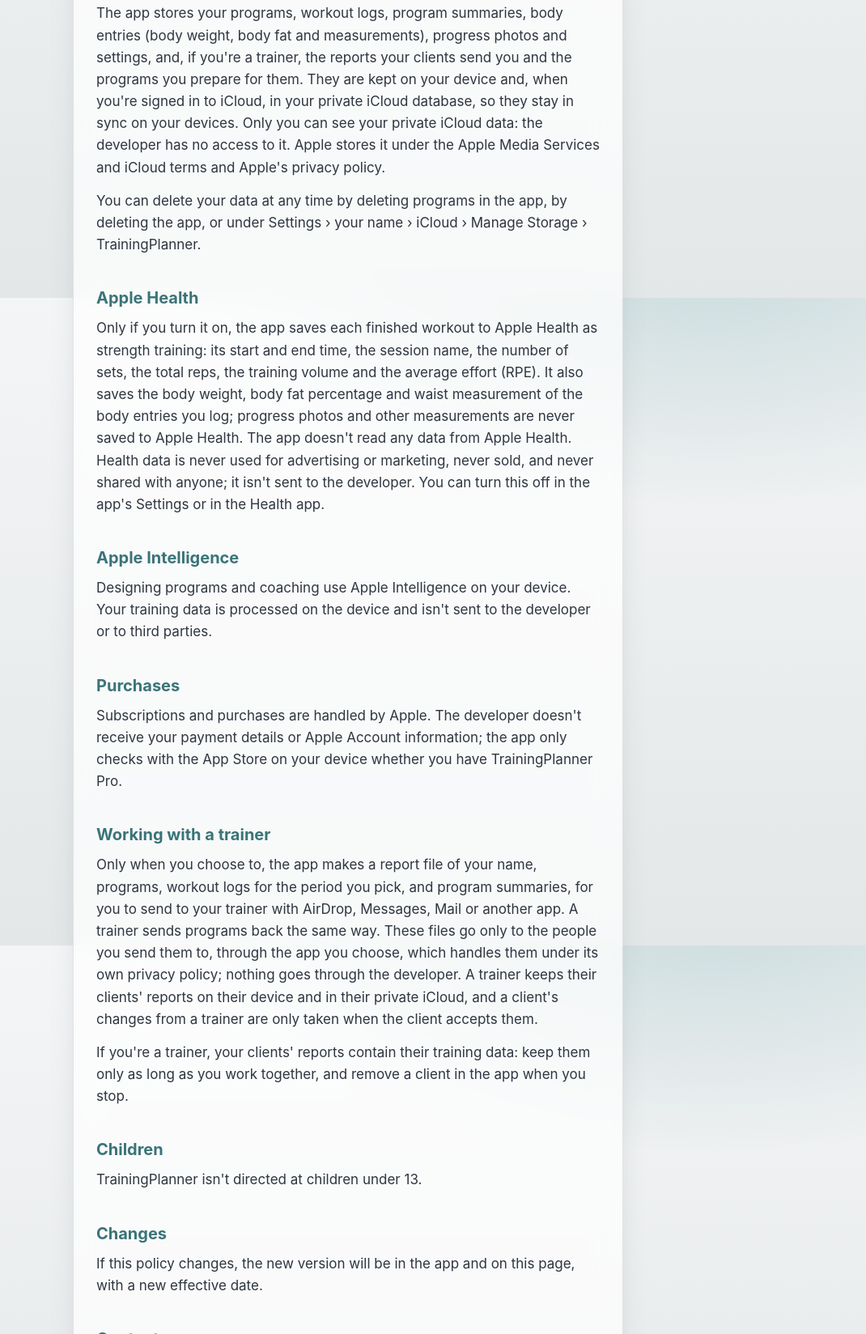
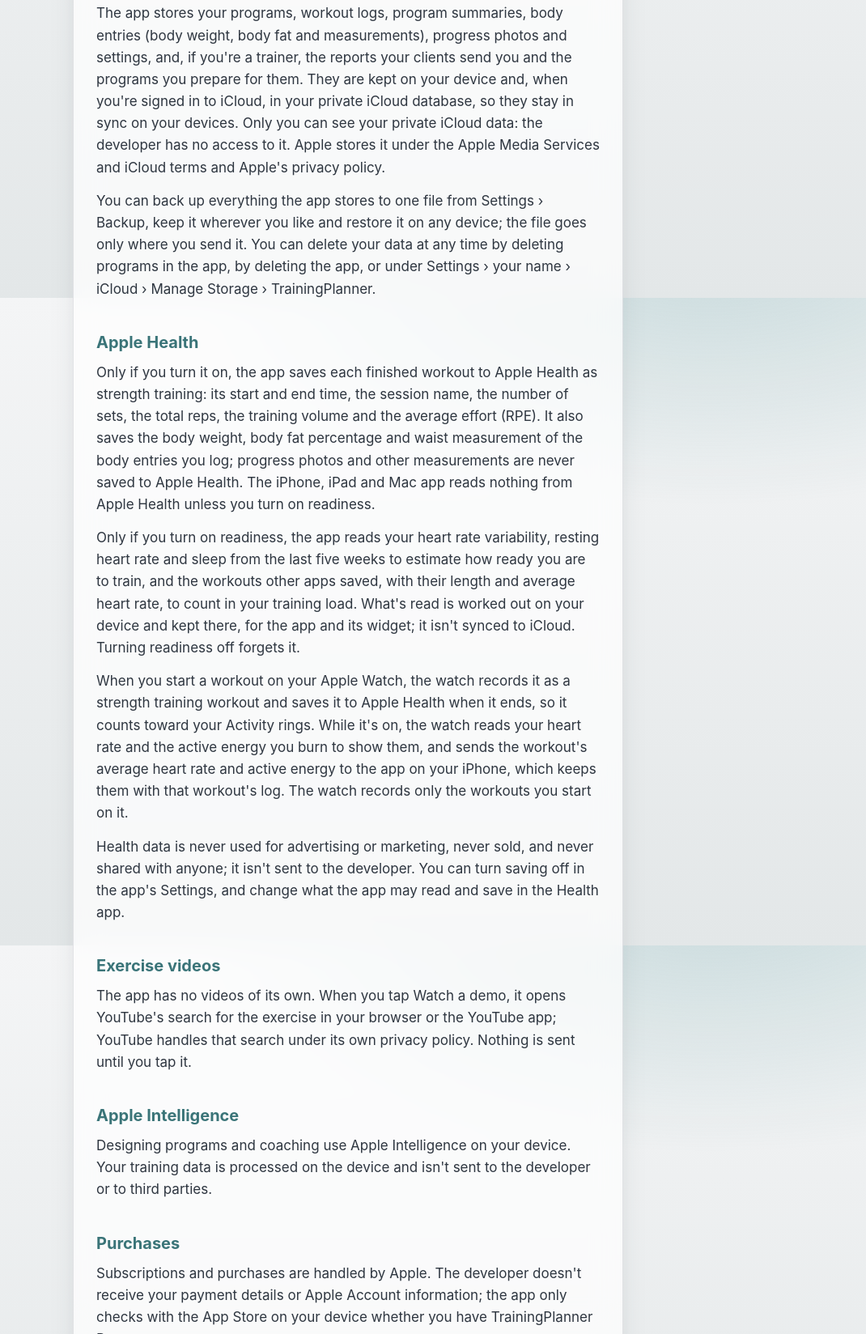
Before and after one commit to drew0ps/Training_Planner_Privacy, a plain HTML site: page index.html in a window 1280 px wide. Shown: the part 432-2080 px from the top of the page at 81% size, without its empty margins (210-1280 px from the left). Drawn offline with Linux system fonts and the light colour scheme.

Commit message:
Policy of 14 November 2026: Watch workouts, readiness reading, demo videos and the backup file

```diff
--- a/index.html
+++ b/index.html
@@ -91,7 +91,7 @@
   </header>
 
   <h1>Privacy Policy</h1>
-  <p class="date">Effective 10 November 2026</p>
+  <p class="date">Effective 14 November 2026</p>
 
   <h2>The short version</h2>
   <p>TrainingPlanner doesn't collect your data. Your training stays on your devices and in your own
@@ -105,17 +105,36 @@
   in to iCloud, in your private iCloud database, so they stay in sync on your devices. Only you can see
   your private iCloud data: the developer has no access to it. Apple stores it under the Apple Media
   Services and iCloud terms and Apple's privacy policy.</p>
-  <p>You can delete your data at any time by deleting programs in the app, by deleting the app, or
-  under Settings &rsaquo; your name &rsaquo; iCloud &rsaquo; Manage Storage &rsaquo; TrainingPlanner.</p>
+  <p>You can back up everything the app stores to one file from Settings &rsaquo; Backup, keep it wherever
+  you like and restore it on any device; the file goes only where you send it. You can delete your data at
+  any time by deleting programs in the app, by deleting the app, or under Settings &rsaquo; your name
+  &rsaquo; iCloud &rsaquo; Manage Storage &rsaquo; TrainingPlanner.</p>
 
   <h2>Apple Health</h2>
   <p>Only if you turn it on, the app saves each finished workout to Apple Health as strength training:
   its start and end time, the session name, the number of sets, the total reps, the training volume
   and the average effort (RPE). It also saves the body weight, body fat percentage and waist
   measurement of the body entries you log; progress photos and other measurements are never saved to
-  Apple Health. The app doesn't read any data from Apple Health. Health data is never used for
-  advertising or marketing, never sold, and never shared with anyone; it isn't sent to the developer.
-  You can turn this off in the app's Settings or in the Health app.</p>
+  Apple Health. The iPhone, iPad and Mac app reads nothing from Apple Health unless you turn on
+  readiness.</p>
+  <p>Only if you turn on readiness, the app reads your heart rate variability, resting heart rate and
+  sleep from the last five weeks to estimate how ready you are to train, and the workouts other apps
+  saved, with their length and average heart rate, to count in your training load. What's read is
+  worked out on your device and kept there, for the app and its widget; it isn't synced to iCloud.
+  Turning readiness off forgets it.</p>
+  <p>When you start a workout on your Apple Watch, the watch records it as a strength training workout
+  and saves it to Apple Health when it ends, so it counts toward your Activity rings. While it's on,
+  the watch reads your heart rate and the active energy you burn to show them, and sends the
+  workout's average heart rate and active energy to the app on your iPhone, which keeps them with
+  that workout's log. The watch records only the workouts you start on it.</p>
+  <p>Health data is never used for advertising or marketing, never sold, and never shared with anyone;
+  it isn't sent to the developer. You can turn saving off in the app's Settings, and change what the
+  app may read and save in the Health app.</p>
+
+  <h2>Exercise videos</h2>
+  <p>The app has no videos of its own. When you tap Watch a demo, it opens YouTube's search for the
+  exercise in your browser or the YouTube app; YouTube handles that search under its own privacy
+  policy. Nothing is sent until you tap it.</p>
 
   <h2>Apple Intelligence</h2>
   <p>Designing programs and coaching use Apple Intelligence on your device. Your training data is
```
